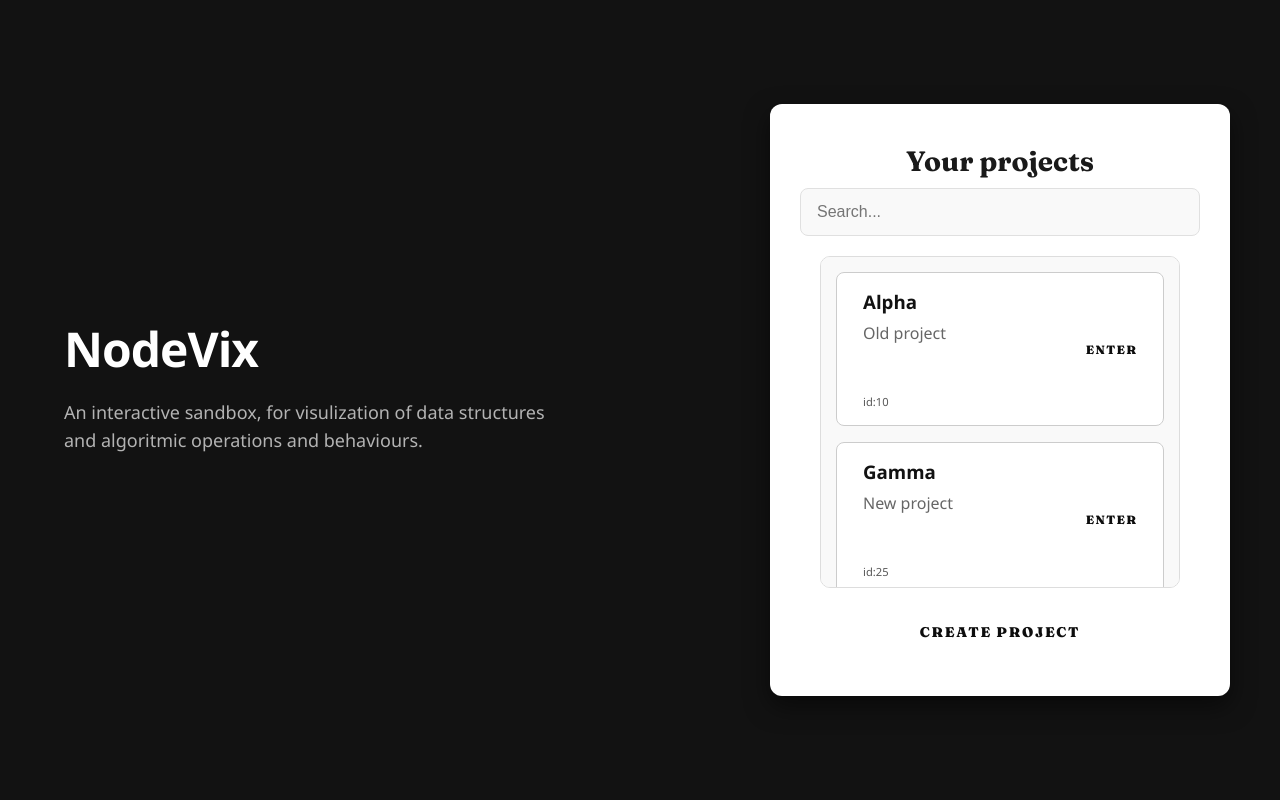
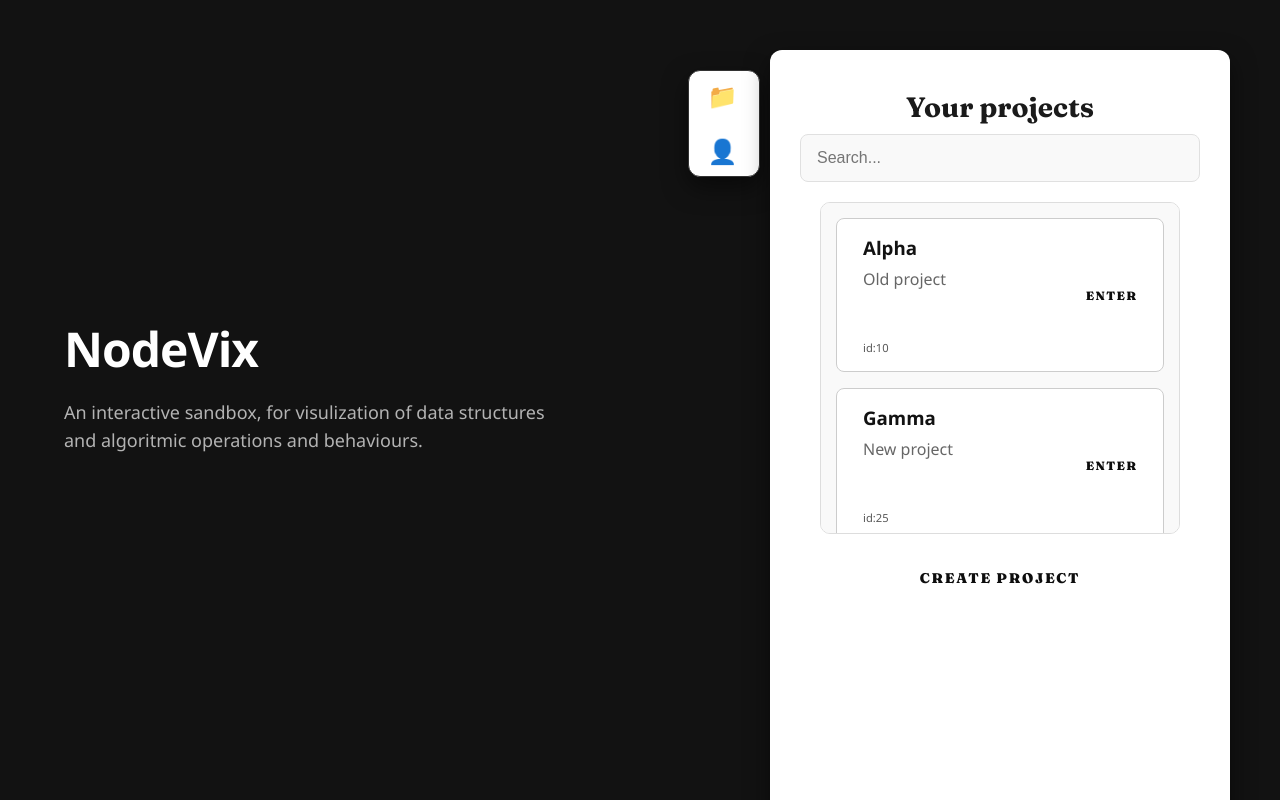
Before and after one commit to FerCesio/NodeVix, a React (Vite) app in the folder app/: page /home in a window 1280 px wide. Shown: the top 800 px of the page. Built offline with nearby package versions, Linux system fonts and the light colour scheme.

Commit message:
feat: enhance ProjectsBrowse and HomePage with search functionality and user settings; refactor layout and styles; remove unused TitleAndDesc component

```diff
--- a/app/src/components/ProjectsBrowse.tsx
+++ b/app/src/components/ProjectsBrowse.tsx
@@ -27,6 +27,12 @@ export default function ProjectsBrowse() {
     });
 
     return (
+        <div>
+            <h1>Your projects</h1>
+            <form>
+                <input name="searched" placeholder="Search..." />
+            </form>
+
             <div className="projects-list">
                 {sortedProjects.map((item) => (
                     <ProjectCard
@@ -34,6 +40,11 @@ export default function ProjectsBrowse() {
                         project={item}
                     />
                 ))}
+            </div>
+
+            <button className="btn">
+                <span>Create Project</span>
+            </button>
         </div>
     );
 }
--- /dev/null
+++ b/app/src/components/UserConfig.tsx
@@ -0,0 +1,15 @@
+import { useState } from "react";
+import { api } from "../services/api";
+import type { ProjectRequest, ProjectResponse } from "../types/project";
+
+import "../styles/userProjects.css";
+import "../styles/general.css";
+
+
+export default function ProjectsBrowse() {
+    return (
+        <div>
+            <h1>User Settings</h1>
+        </div>
+    );
+}
--- a/app/src/pages/HomePage.tsx
+++ b/app/src/pages/HomePage.tsx
@@ -1,25 +1,37 @@
+import "../styles/general.css";
+import { useState } from "react";
+
+import UserConfig from "../components/UserConfig";
+import TitleAndDesc from "../components/TitleAndDesc";
 import ProjectsBrowse from "../components/ProjectsBrowse";
-import "../styles/general.css";
-import TitleAndDesc from "./TitleAndDesc";
 
 export default function HomePage() {
+  // 'projects' es el valor inicial
+  const [view, setView] = useState('projects');
+
   return (
     <div className="main-container">
-      <TitleAndDesc/>
-      <div className="basic-card">
-        <h1>Your projects</h1>
+        <TitleAndDesc/>
+        <div className="browse-container">
 
-        <form>
-          <input name="searched" placeholder="Search..."></input>
-        </form>
-
-        <ProjectsBrowse/>
-
-        <button className="btn" onClick={() => window.location.href = "/project"}>
-            <span>Create Project</span>
-        </button>
-
-      </div>
+          <div className="browsing_buttons">
+              <ol>
+                <li>
+                  <button onClick={() => setView('projects')} title="Projects" className="btn btn-small">
+                    <span>📁</span>
+                  </button>
+                </li>
+                <li>
+                  <button onClick={() => setView('user')} title="User" className="btn btn-small">
+                    <span>👤</span>
+                  </button>
+                </li>
+              </ol>
+          </div>
+          <div className="basic-card">
+            {view === 'projects' ? (<><ProjectsBrowse /></>) : (<><UserConfig /> </>)}
+          </div>
+        </div>
     </div>
   );
 }
--- a/app/src/pages/LoginPage.tsx
+++ b/app/src/pages/LoginPage.tsx
@@ -1,6 +1,6 @@
 import LoginForm from "../components/LoginForm"; // Importás el corazón
 import "../styles/general.css";
-import TitleAndDesc from "./TitleAndDesc";
+import TitleAndDesc from "../components/TitleAndDesc";
 
 export default function LoginPage() {
 
--- a/app/src/pages/RegisterPage.tsx
+++ b/app/src/pages/RegisterPage.tsx
@@ -1,7 +1,7 @@
 import RegisterForm from "../components/RegisterForm";
 import "../styles/general.css";
 
-import TitleAndDesc from "./TitleAndDesc";
+import TitleAndDesc from "../components/TitleAndDesc";
 
 export default function RegisterPage(){
     return (
--- a/app/src/styles/general.css
+++ b/app/src/styles/general.css
@@ -41,8 +41,8 @@
   padding: 40px 30px;        /* Mucho aire por dentro */
   border-radius: 12px;       /* Bordes suavizados modernos */
   box-shadow: 0 10px 25px rgba(0, 0, 0, 0.5); /* Sombra intensa para resaltar sobre negro */
-  width: 100%;
-  max-width: 400px;          /* Ancho máximo profesional */
+  width: 400px;
+  height: 800px;
   text-align: center;
   transition: transform 0.3s ease; /* Pequeño efecto al cargar */
 }
--- a/app/src/styles/userProjects.css
+++ b/app/src/styles/userProjects.css
@@ -51,3 +51,66 @@
     font-size: 0.7rem; /* Bien chico como pediste */
     opacity: 0.7;      /* Un poco de transparencia para que no distraiga */
 }
+
+/* Sidebar de botones */
+.browsing_buttons {
+  width: 70px;
+  background-color: #ffffff; /* Coincide con el fondo principal */
+  display: flex;
+  flex-direction: column;
+  align-items: center;
+  padding: 10px 5x;
+  align-self: flex-start;
+  border-radius: 12px;
+  border: 1px solid #333; /* Borde sutil para resaltar sobre el fondo negro */
+  box-shadow: 0 10px 25px rgba(0, 0, 0, 0.5); /* Sombra igual a la .basic-card */
+  margin-top: 20px;
+}
+
+.browsing_buttons ol {
+  list-style: none;
+  padding: 0;
+  margin: 0;
+  display: flex;
+  flex-direction: column;
+  gap: 5px;
+}
+
+/* Estilo de los botones */
+.browsing_buttons button {
+  background: transparent;
+  border: none;
+  cursor: pointer;
+  color: #ffffff; /* Gris de .main-description */
+  font-size: 24px;
+  width: 50px;
+  height: 50px;
+  display: flex;
+  align-items: center;
+  justify-content: center;
+  border-radius: 8px;
+  transition: all 0.3s ease;
+}
+
+.browsing_buttons button:hover {
+  color: #ffffff;
+  background-color: #333; /* Efecto de hover oscuro */
+  transform: scale(1.05);
+}
+
+/* Estado activo/foco (opcional) */
+.browsing_buttons button:focus {
+  outline: none;
+  box-shadow: 0 0 0 2px #ffffff;
+}
+/* Clase que aplicarías al botón seleccionado */
+.browsing_buttons button.active {
+  background-color: #ffffff;
+  color: #121212; /* Invertimos colores */
+  box-shadow: 0 0 10px rgba(255, 255, 255, 0.3);
+}
+.browse-container {
+  display: flex;
+  flex-direction: row;
+  gap: 10px;
+}
```
Also changed, not shown: app/src/components/TitleAndDesc.tsx (renamed from app/src/pages/TitleAndDesc.tsx), 1 other file (tests, documents, lock files or other folders). Lines whose indentation alone changed are shown as unchanged.
